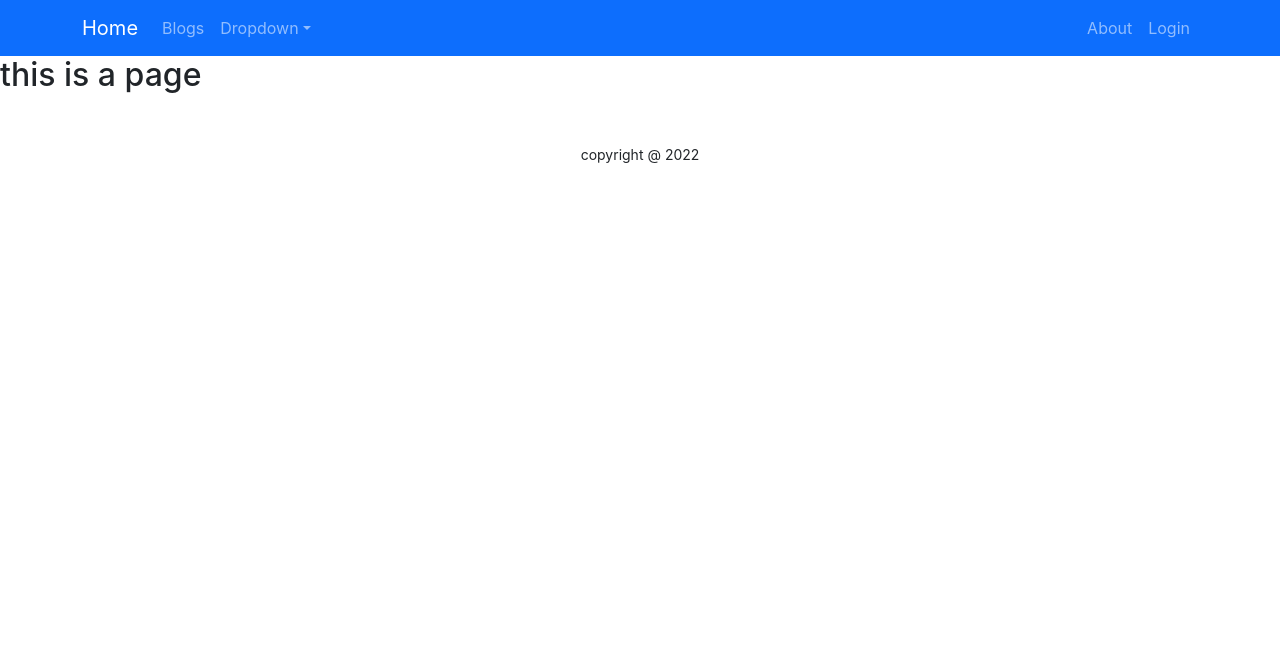
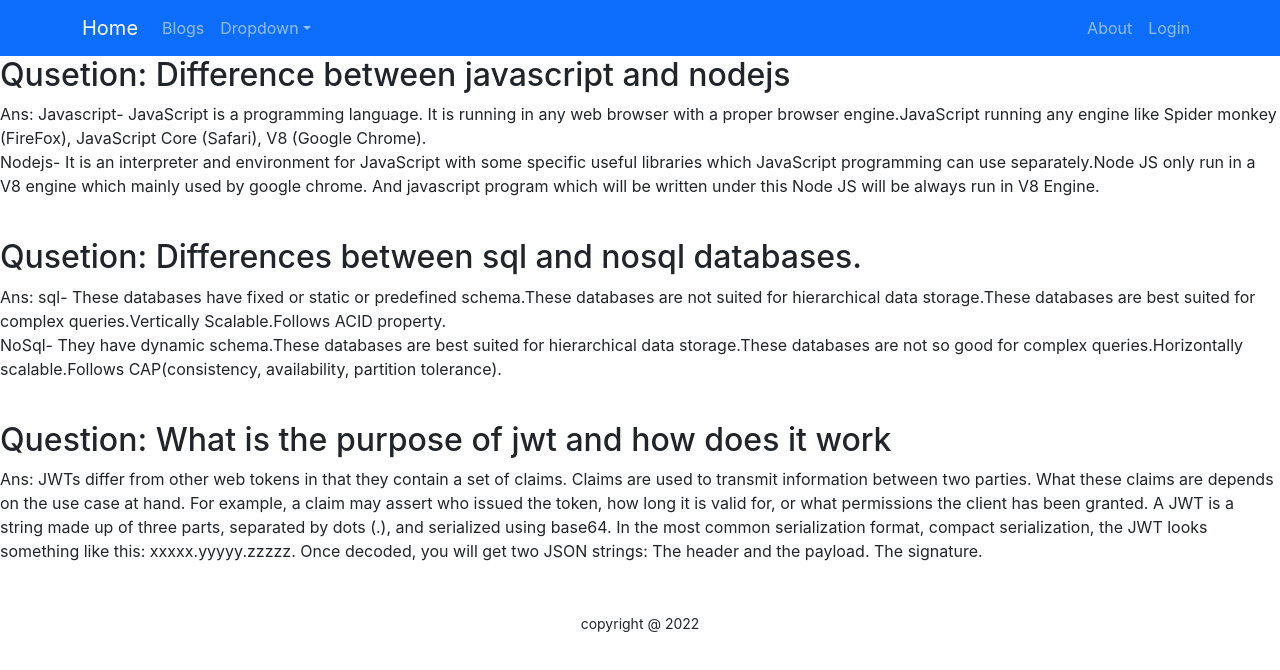
Before and after one commit to Jahanara-juma1/warehouse-management-client-side, a React (Create React App) app: page /blogs in a window 1280 px wide. Shown: the top 670 px of the page. Built offline with nearby package versions, Linux system fonts and the light colour scheme; no server answers.

Commit message:
question part addad

```diff
--- a/package.json
+++ b/package.json
@@ -14,6 +14,7 @@
     "react-firebase-hooks": "^5.0.3",
     "react-router-dom": "^6.3.0",
     "react-scripts": "5.0.1",
+    "react-toastify": "^8.2.0",
     "web-vitals": "^2.1.4"
   },
   "scripts": {
--- a/src/Pages/Blogs/Blogs.js
+++ b/src/Pages/Blogs/Blogs.js
@@ -3,7 +3,27 @@ import React from 'react';
 const Blogs = () => {
     return (
         <div>
-            <h2>this is a page</h2>
+            <h2 className='bg'>Qusetion: Difference between javascript and nodejs</h2>
+            <p>Ans: Javascript- JavaScript is a programming language. It is running in any web browser with a proper browser engine.JavaScript running any engine like Spider monkey (FireFox), JavaScript Core (Safari), V8 (Google Chrome).<br />
+            Nodejs- It is an interpreter and environment for JavaScript with some specific useful libraries which JavaScript programming can use separately.Node JS only run in a V8 engine which mainly used by google chrome. And javascript program which will be written under this Node JS will be always run in V8 Engine.
+            </p>
+            <br />
+            <h2>Qusetion: Differences between sql and nosql databases.</h2>
+            <p>Ans: sql- These databases have fixed or static or predefined schema.These databases are not suited for hierarchical data storage.These databases are best suited for complex queries.Vertically Scalable.Follows ACID property.<br />
+         NoSql- They have dynamic schema.These databases are best suited for hierarchical data storage.These databases are not so good for complex queries.Horizontally scalable.Follows CAP(consistency, availability, partition tolerance).
+
+        </p>
+        <br />
+        <h2>Question: What is the purpose of jwt and how does it work</h2>
+        <p>Ans: JWTs differ from other web tokens in that they contain a set of claims. Claims are used to transmit information between two parties. What these claims are depends on the use case at hand. For example, a claim may assert who issued the token, how long it is valid for, or what permissions the client has been granted.
+
+A JWT is a string made up of three parts, separated by dots (.), and serialized using base64. In the most common serialization format, compact serialization, the JWT looks something like this: xxxxx.yyyyy.zzzzz.
+
+Once decoded, you will get two JSON strings:
+
+The header and the payload.
+The signature. </p>
+
         </div>
     );
 };
--- a/src/Pages/Login/Login/Login.js
+++ b/src/Pages/Login/Login/Login.js
@@ -99,6 +99,9 @@ import { Link, Navigate, useLocation, useNavigate } from 'react-router-dom';
 import { useSendPasswordResetEmail, useSignInWithEmailAndPassword } from 'react-firebase-hooks/auth';
 import auth from '../../../firebase.init';
 import SocialLogin from '../SocialLogin/SocialLogin';
+import { ToastContainer, toast } from 'react-toastify';
+import 'react-toastify/dist/ReactToastify.css';
+import Loading from '../../../Shared/Loading/Loading';
 
 const Login = () => {
     const emailRef = useRef('');
@@ -118,6 +121,10 @@ const Login = () => {
       const [sendPasswordResetEmail, sending] = useSendPasswordResetEmail(
         auth
       );
+
+      if(loading || sending){
+        return <Loading></Loading>
+    }
 
       if(user){
         navigate(from, { replace: true });
@@ -144,10 +151,10 @@ const Login = () => {
     const email = emailRef.current.value;
     if(email){
         await sendPasswordResetEmail(email);
-    // toast('Sent email');
-    // }
-    // else{
-    //     toast('please enter your email address');
+    toast('Sent email');
+    }
+    else{
+        toast('please enter your email address');
     }
 }
 
@@ -176,6 +183,7 @@ const Login = () => {
             <p>Forget Password? <button className='btn btn-link text-primary pe-auto text-decoration-none' onClick={resetPassword}>Reset Password</button></p>
 
             <SocialLogin></SocialLogin>
+            <ToastContainer></ToastContainer>
 
         </div>
 
--- a/src/Pages/Login/Register/Register.js
+++ b/src/Pages/Login/Register/Register.js
@@ -4,6 +4,7 @@ import { useCreateUserWithEmailAndPassword, useUpdateProfile } from 'react-fireb
 import './Register.css';
 import auth from '../../../firebase.init';
 import SocialLogin from '../SocialLogin/SocialLogin';
+import Loading from '../../../Shared/Loading/Loading';
 
 const Register = () => {
     const [agree,setAgree] = useState(false);
@@ -19,6 +20,10 @@ const Register = () => {
 
         const navigateLogin = () =>{
             navigate('/login');
+        }
+
+        if(loading || updating){
+            return <Loading></Loading>
         }
 
         if(user){
--- a/src/Pages/Login/RequireAuth/RequireAuth.js
+++ b/src/Pages/Login/RequireAuth/RequireAuth.js
@@ -2,10 +2,15 @@ import React from 'react';
 import { useAuthState } from 'react-firebase-hooks/auth';
 import { Navigate, useLocation } from 'react-router-dom';
 import auth from '../../../firebase.init';
+import Loading from '../../../Shared/Loading/Loading';
 
 const RequireAuth = ({children}) => {
     const [user, loading] = useAuthState(auth);
     const location = useLocation();
+
+    if(loading){
+        return <Loading></Loading>
+    }
 
     if(!user){
         return <Navigate to="/login" state={{ from: location }} replace />;
--- a/src/Pages/Login/SocialLogin/SocialLogin.js
+++ b/src/Pages/Login/SocialLogin/SocialLogin.js
@@ -4,12 +4,17 @@ import github from '../../../images/social/github.png';
 import { useSignInWithGithub, useSignInWithGoogle } from 'react-firebase-hooks/auth';
 import auth from '../../../firebase.init';
 import { useNavigate } from 'react-router-dom';
+import Loading from '../../../Shared/Loading/Loading';
 
 const SocialLogin = () => {
     const [signInWithGoogle, user, loading, error] = useSignInWithGoogle(auth);
     const [signInWithGithub, user1, loading1, error1] = useSignInWithGithub(auth);
     const navigate = useNavigate();
     let errorElement;
+
+    if(loading || loading1){
+        return <Loading></Loading>
+    }
 
     if (error || error1) {
         errorElement = <p className='text-danger'>Error: {error?.message} {error1?.message}</p>
--- /dev/null
+++ b/src/Shared/Loading/Loading.js
@@ -0,0 +1,12 @@
+import React from 'react';
+import { Spinner } from 'react-bootstrap';
+
+const Loading = () => {
+    return (
+        <div style={{height: '300px'}} className='w-100 d-flex justify-content-center align-items-center'>
+            <Spinner animation="border" variant="primary" />
+        </div>
+    );
+};
+
+export default Loading;
```
Also changed, not shown: 1 other file (tests, documents, lock files or other folders).
